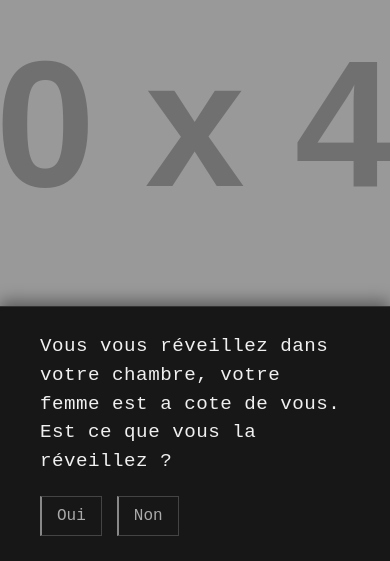
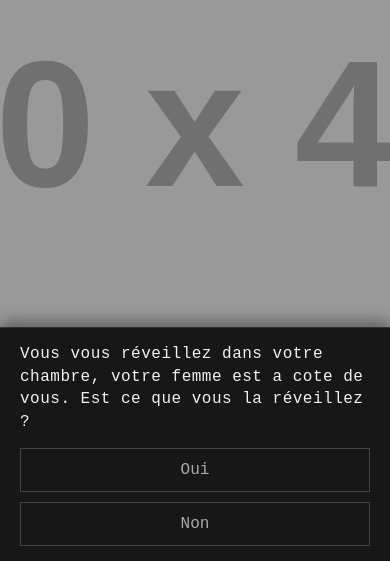
Before and after one commit to Emmacarenaaaa/choiceGame, an Electron app: page index.html in a window 390 px wide. Shown: the part 283-844 px from the top of the page. Drawn offline with Linux system fonts and the light colour scheme; placeholder pictures from the web are drawn by us.

Commit message:
responsive v1

```diff
--- a/style.css
+++ b/style.css
@@ -4,9 +4,12 @@ body {
     /* Conserve la police Typewriter */
     margin: 0;
     padding: 0;
-    width: 100vw;
-    height: 100vh;
-    overflow: hidden;
+    /* Utilisation de 100% au lieu de 100vw/vh pour une meilleure compatibilité des barres de défilement mobiles */
+    width: 100%;
+    height: 100%;
+    /* Retirer overflow: hidden; peut causer des problèmes sur mobile avec les barres d'adresse */
+    overflow-x: hidden; /* Empêche le défilement horizontal */
+    overflow-y: auto; /* Autorise le défilement vertical si nécessaire */
     background-color: #111;
     /* Fond très sombre, pas purement noir */
     color: #f0f0f0;
@@ -15,9 +18,11 @@ body {
 
 /* Full Screen Frame */
 #game-container {
-    position: absolute;
-    width: 100%;
-    height: 100%;
+    position: fixed; /* Utiliser fixed pour maintenir la vue en plein écran, même si le body scroll */
+    top: 0;
+    left: 0;
+    width: 100vw;
+    height: 100vh;
     background-color: #111;
 }
 
@@ -28,10 +33,7 @@ body {
     object-fit: cover;
     display: block;
     transition: opacity 0.5s ease-out;
-    /* Transition plus rapide, plus nette */
-    /* On retire les filtres d'horreur */
     filter: brightness(75%) grayscale(50%);
-    /* Rendre l'image un peu sombre et moins colorée */
 }
 
 /* UI Overlay - Minimalist & Transparent */
@@ -39,23 +41,18 @@ body {
     position: absolute;
     bottom: 0;
     left: 0;
-    /* Étendre sur toute la largeur */
     right: 0;
     width: 100%;
     box-sizing: border-box;
 
-    /* Fond noir très transparent */
     background: rgba(0, 0, 0, 0.85);
     color: #f0f0f0;
 
+    /* Padding de base pour desktop/tablette */
     padding: 25px 40px;
-    /* Un padding suffisant */
+
     border-top: 1px solid #333;
-    /* Ligne de séparation fine et grise */
     box-shadow: 0 -5px 15px rgba(0, 0, 0, 0.4);
-    /* Ombre légère */
-    border-radius: 0;
-    /* Retirer les arrondis */
 
     display: flex;
     flex-direction: column;
@@ -65,11 +62,12 @@ body {
 /* Text Styling */
 #scene-text {
     margin: 0;
-    font-size: 1.2em;
+    /* Utilisation de 'rem' pour un texte responsive basé sur la taille de la police de base */
+    font-size: 1.2rem;
     line-height: 1.5;
     letter-spacing: 0.5px;
-    text-shadow: none;
-    /* Retirer l'ombre de texte */
+    /* Max-width pour améliorer la lisibilité des longs blocs de texte sur de très grands écrans */
+    max-width: 1200px;
 }
 
 /* Choice Buttons Container */
@@ -83,7 +81,8 @@ body {
 
 /* Minimalist Button Style */
 .choice-btn {
-    padding: 10px 15px;
+    /* Utilisation de 'em' pour que le padding et la taille de police changent ensemble */
+    padding: 0.8em 1.2em;
     font-family: 'Courier New', Courier, monospace;
     font-size: 1em;
     text-align: left;
@@ -91,24 +90,58 @@ body {
 
     background-color: transparent;
     color: #aaa;
-    /* Gris clair pour le texte par défaut */
     border: 1px solid #444;
-    /* Bordure gris moyen */
     border-left: 2px solid #888;
-    /* Petit accent de couleur grise */
 
     transition: all 0.2s ease;
+    /* Assure que les boutons ne sont jamais plus larges que le container sur une seule ligne */
+    flex-grow: 0;
+    flex-shrink: 1;
 }
 
 .choice-btn:hover {
     background-color: rgba(255, 255, 255, 0.05);
-    /* Très légère surbrillance blanche */
     color: #fff;
-    /* Texte en blanc pur sur hover */
     border-color: #888;
     border-left: 2px solid #fff;
-    /* Mettre l'accent en blanc pur */
-    padding-left: 15px;
-    /* Retirer l'effet de mouvement */
-    text-shadow: none;
+    padding-left: 1.2em;
 }
+
+/* --- Media Queries pour le Mobile --- */
+
+@media (max-width: 768px) {
+    /* Ajustement de l'UI sur les tablettes et petits écrans */
+    #ui-container {
+        /* Diminution du padding pour les petits écrans */
+        padding: 15px 20px;
+        gap: 15px;
+    }
+
+    /* Texte plus petit sur mobile pour une meilleure densité d'information */
+    #scene-text {
+        font-size: 1rem;
+        line-height: 1.4;
+    }
+
+    /* Les boutons prennent toute la largeur sur mobile pour être plus faciles à cliquer (UX mobile) */
+    #choice-buttons {
+        flex-direction: column;
+        gap: 10px;
+    }
+
+    .choice-btn {
+        width: 100%; /* Prend toute la largeur disponible */
+        text-align: center; /* Centrer le texte pour les boutons pleine largeur */
+        box-sizing: border-box;
+        padding: 12px 10px; /* Augmenter un peu le padding vertical pour faciliter le tap */
+
+        /* Retirer l'accent de couleur latéral car moins pertinent sur un bouton pleine largeur */
+        border-left: 1px solid #444;
+    }
+
+    .choice-btn:hover {
+        /* Retirer l'effet d'accent latéral au survol sur mobile */
+        border-left: 1px solid #888;
+        padding-left: 10px;
+    }
+}
```
